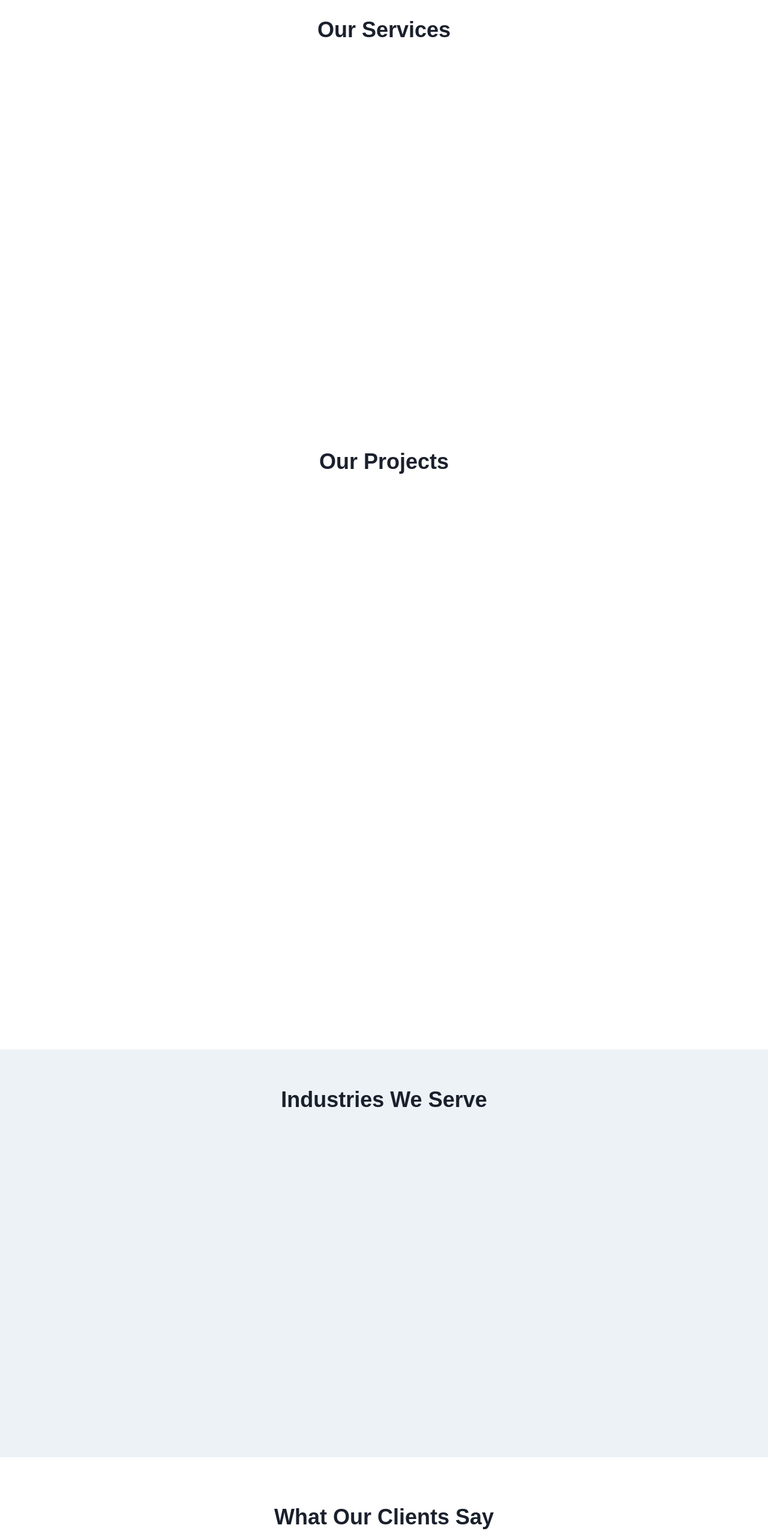
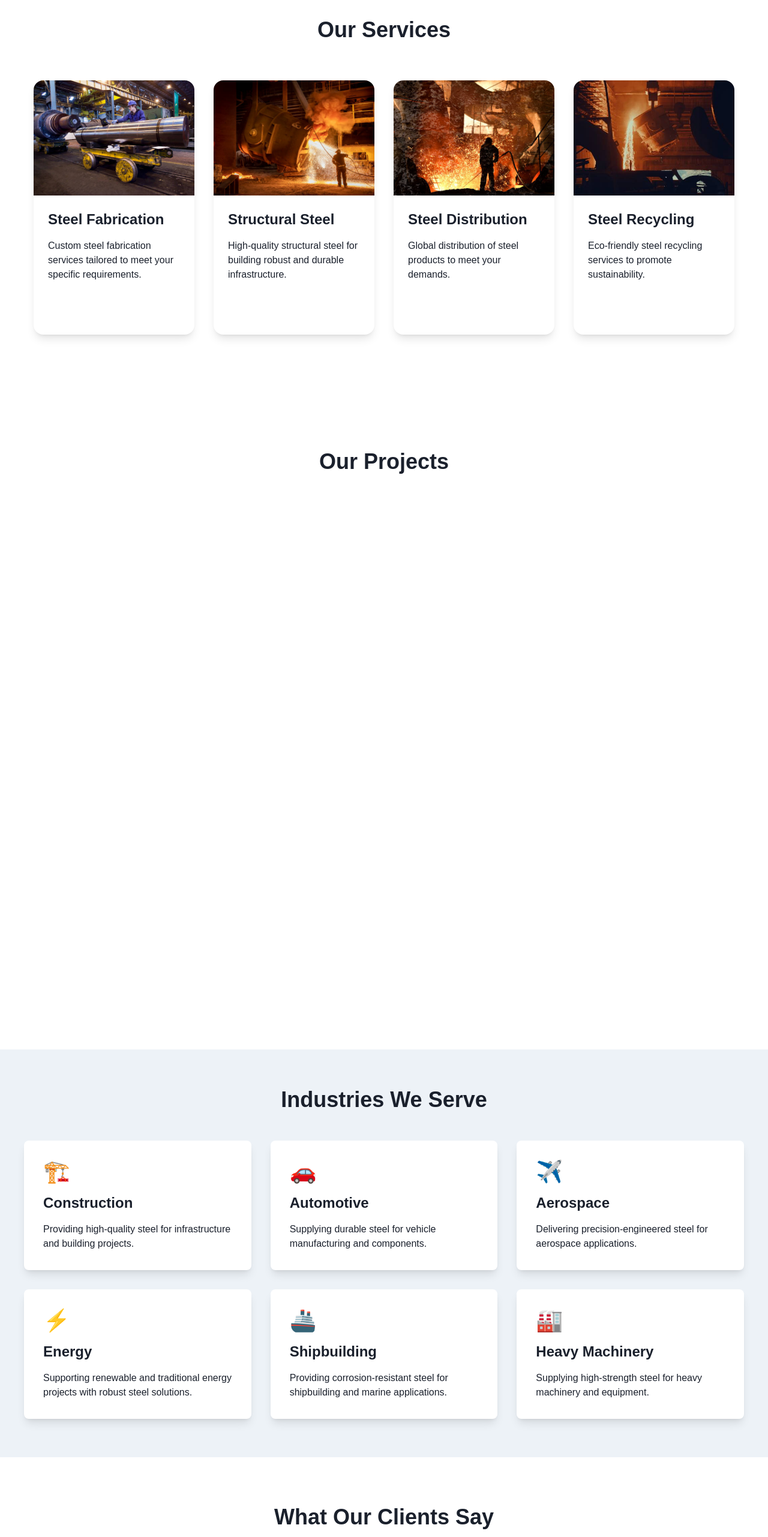
Before and after one commit to IdentityG/my-website, a Next.js app: page / in a window 1280 px wide. Shown: the part 1835-4398 px from the top of the page at 60% size. Built offline with nearby package versions, Linux system fonts and the light colour scheme.

Commit message:
framer change

```diff
--- a/src/components/IndustriesServed.js
+++ b/src/components/IndustriesServed.js
@@ -1,43 +1,8 @@
 "use client";
-import React, { useEffect, useRef } from "react";
-import gsap from "gsap";
-import { ScrollTrigger } from "gsap/dist/ScrollTrigger";
-
-gsap.registerPlugin(ScrollTrigger);
+import React from "react";
+import { motion } from "framer-motion";
 
 const IndustriesServed = () => {
-  const industryCardsRef = useRef([]);
-
-  useEffect(() => {
-    industryCardsRef.current.forEach((card, index) => {
-      gsap.fromTo(
-        card,
-        { opacity: 0, y: 50, scale: 0.9 },
-        {
-          opacity: 1,
-          y: 0,
-          scale: 1,
-          duration: 0.8,
-          delay: index * 0.2,
-          ease: "power4.out",
-          scrollTrigger: {
-            trigger: card,
-            start: "top 80%",
-            toggleActions: "play none none none",
-          },
-        }
-      );
-    });
-
-    setTimeout(() => {
-      ScrollTrigger.refresh();
-    }, 500);
-
-    return () => {
-      ScrollTrigger.getAll().forEach((trigger) => trigger.kill());
-    };
-  }, []);
-
   const industries = [
     { name: "Construction", description: "Providing high-quality steel for infrastructure and building projects.", icon: "🏗️" },
     { name: "Automotive", description: "Supplying durable steel for vehicle manufacturing and components.", icon: "🚗" },
@@ -53,15 +18,18 @@ const IndustriesServed = () => {
         <h2 className="text-4xl font-bold text-center text-primary-dark mb-12">Industries We Serve</h2>
         <div className="grid grid-cols-1 md:grid-cols-2 lg:grid-cols-3 gap-8 px-4">
           {industries.map((industry, index) => (
-            <div
+            <motion.div
               key={industry.name}
-              ref={(el) => (industryCardsRef.current[index] = el)}
-              className="bg-white p-8 rounded-lg shadow-lg transform transition-transform hover:scale-105"
+              initial={{ opacity: 0, y: 50, scale: 0.9 }}
+              animate={{ opacity: 1, y: 0, scale: 1 }}
+              transition={{ duration: 0.8, delay: index * 0.2, ease: "easeOut" }}
+              whileHover={{ scale: 1.05 }}
+              className="bg-white p-8 rounded-lg shadow-lg transform transition-transform"
             >
               <div className="text-4xl mb-4 text-accent-DEFAULT">{industry.icon}</div>
               <h3 className="text-2xl font-semibold text-primary-dark mb-4">{industry.name}</h3>
               <p className="text-primary-dark">{industry.description}</p>
-            </div>
+            </motion.div>
           ))}
         </div>
       </div>
--- a/src/components/ServicesSection.js
+++ b/src/components/ServicesSection.js
@@ -1,74 +1,36 @@
 "use client";
-import { useEffect, useRef } from "react";
-import { gsap } from "gsap";
-import { ScrollTrigger } from "gsap/ScrollTrigger";
 import { motion } from "framer-motion";
-
-gsap.registerPlugin(ScrollTrigger);
+import { useRef } from "react";
 
 const ServicesSection = () => {
   const servicesRef = useRef(null);
-  const cardRefs = useRef([]);
 
   const services = [
     {
-      icon: "/hero1.jpg", // Ensure this path is correct
+      icon: "/hero1.jpg",
       title: "Steel Fabrication",
       description:
         "Custom steel fabrication services tailored to meet your specific requirements.",
     },
     {
-      icon: "/thump2.jpg", // Ensure this path is correct
+      icon: "/thump2.jpg",
       title: "Structural Steel",
       description:
         "High-quality structural steel for building robust and durable infrastructure.",
     },
     {
-      icon: "/thump3.jpg", // Ensure this path is correct
+      icon: "/thump3.jpg",
       title: "Steel Distribution",
       description:
         "Global distribution of steel products to meet your demands.",
     },
     {
-      icon: "/hero6.jpg", // Ensure this path is correct
+      icon: "/hero6.jpg",
       title: "Steel Recycling",
       description:
         "Eco-friendly steel recycling services to promote sustainability.",
     },
   ];
-
-  useEffect(() => {
-    cardRefs.current.forEach((card, index) => {
-      if (card) {
-        gsap.fromTo(
-          card,
-          { opacity: 0, y: 50 },
-          {
-            opacity: 1,
-            y: 0,
-            duration: 0.5,
-            delay: index * 0.2,
-            scrollTrigger: {
-              trigger: card,
-              start: "top 80%",
-              toggleActions: "play none none none",
-            },
-            onStart: () => console.log(`Animation started for card ${index}`),
-            onComplete: () => console.log(`Animation completed for card ${index}`),
-          }
-        );
-      }
-    });
-
-    setTimeout(() => {
-      ScrollTrigger.refresh();
-    }, 500);
-
-    return () => {
-      ScrollTrigger.getAll().forEach((trigger) => trigger.kill());
-    };
-
-  }, []);
 
   return (
     <section ref={servicesRef} className="relative py-16 px-4 md:py-24 md:px-8 bg-white" id="services">
@@ -78,24 +40,31 @@ const ServicesSection = () => {
           {services.map((service, index) => (
             <motion.div
               key={index}
-              ref={(el) => {
-                if (el) cardRefs.current[index] = el;
-              }}
+              initial={{ opacity: 0, y: 50 }}
+              animate={{ opacity: 1, y: 0 }}
+              transition={{ duration: 0.5, delay: index * 0.2, ease: "easeOut" }}
+              whileHover={{ scale: 1.05 }}
               className="bg-white rounded-2xl shadow-lg hover:shadow-2xl transition-all duration-500 overflow-hidden group"
-              whileHover={{ scale: 1.05 }}
-              transition={{ type: "spring", stiffness: 300 }}
             >
               <div className="relative h-48 overflow-hidden">
-                <img
+                <motion.img
                   src={service.icon}
                   alt={service.title}
                   className="w-full h-full object-cover transition-transform duration-500 group-hover:scale-110"
+                  initial={{ scale: 1 }}
+                  whileHover={{ scale: 1.1 }}
+                  transition={{ duration: 0.5 }}
                 />
               </div>
               <div className="relative z-10 space-y-4 p-6">
                 <h3 className="text-2xl font-bold text-primary-dark">{service.title}</h3>
                 <p className="text-primary-dark">{service.description}</p>
-                <motion.div className="opacity-0 group-hover:opacity-100 transition-opacity duration-500">
+                <motion.div
+                  initial={{ opacity: 0 }}
+                  whileHover={{ opacity: 1 }}
+                  transition={{ duration: 0.5 }}
+                  className="opacity-0 group-hover:opacity-100 transition-opacity duration-500"
+                >
                   <button className="w-full bg-secondary text-white px-6 py-3 rounded-lg hover:bg-secondary-dark transition duration-300">
                     Learn More
                   </button>
```
